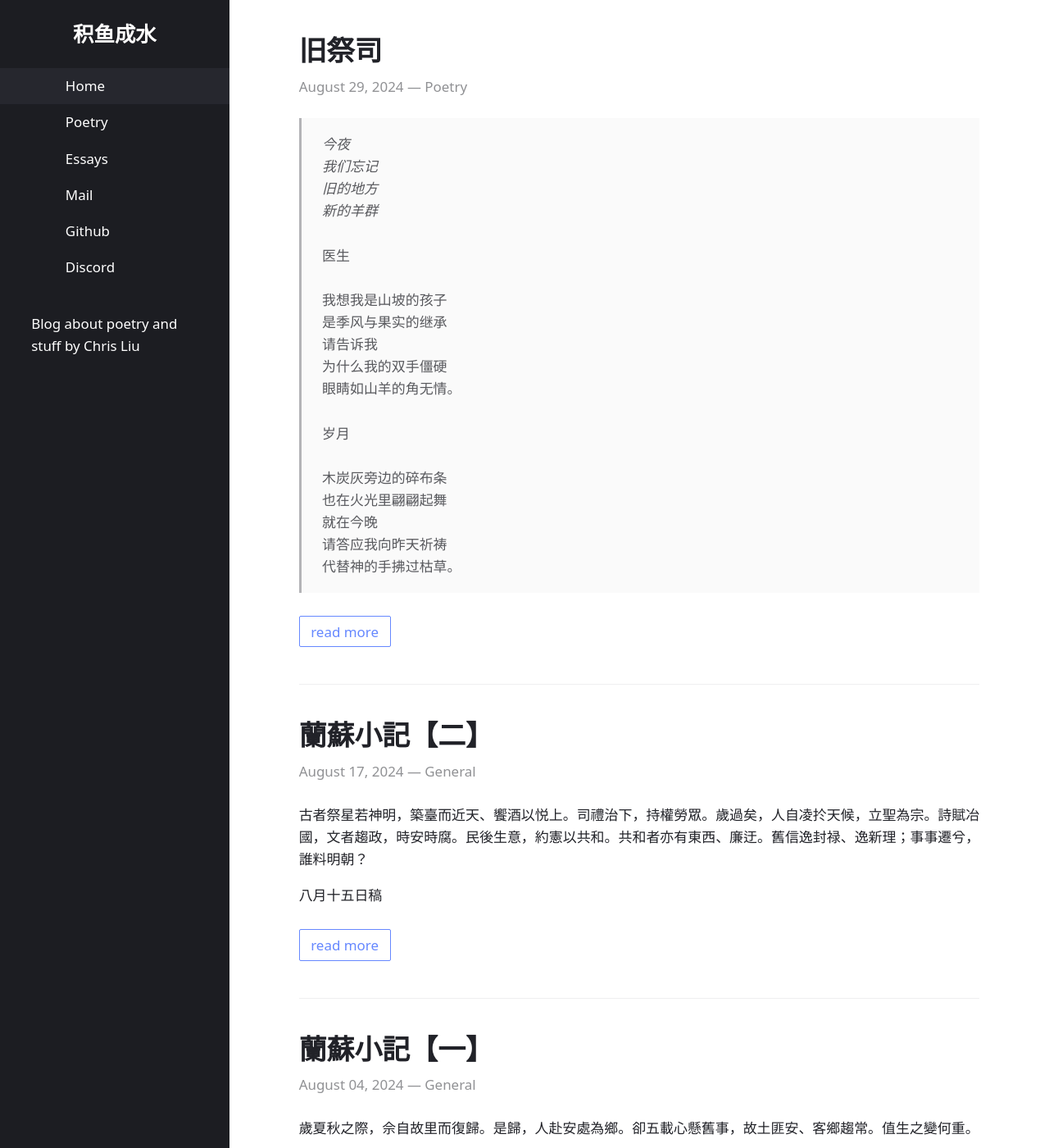
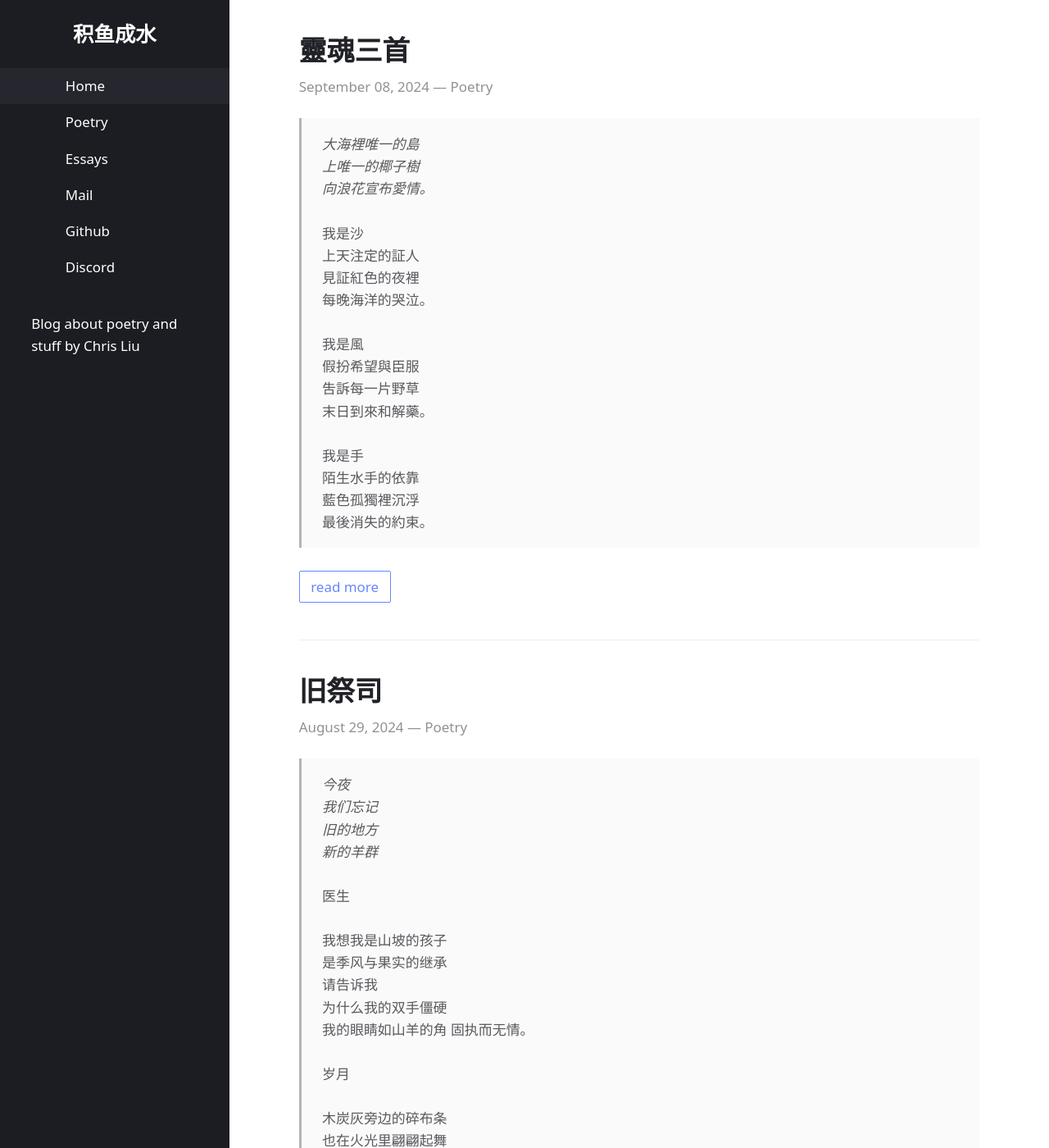
Before and after one commit to chris-zy-liu/chris-zy-liu.github.io, a Jekyll site: the page built from index.html, in a window 1280 px wide and 1400 px high. Shown: the whole window at 82% size. Built offline with Jekyll 4.4.1, drawn with Linux system fonts in a browser that asks for light colours; some of the changed text lies outside the part shown.

Commit message:
script update

```diff
--- a/_posts/2024-08-29-old.md
+++ /dev/null
@@ -1,6 +0,0 @@
----
-title: 旧祭司
-layout: post
-categories: Poetry
----
->*今夜*<br>*我们忘记*<br>*旧的地方*<br>*新的羊群*<br><br>医生<br><br>我想我是山坡的孩子<br>是季风与果实的继承<br>请告诉我<br>为什么我的双手僵硬<br>眼睛如山羊的角无情。<br><br>岁月<br><br>木炭灰旁边的碎布条<br>也在火光里翩翩起舞<br>就在今晚<br>请答应我向昨天祈祷<br>代替神的手拂过枯草。
--- /dev/null
+++ b/_posts/2024-08-29-shaman.md
@@ -0,0 +1,9 @@
+---
+title: 旧祭司
+layout: post
+categories: Poetry
+---
+>*今夜*<br>*我们忘记*<br>*旧的地方*<br>*新的羊群*<br><br>医生<br><br>我想我是山坡的孩子<br>是季风与果实的继承<br>请告诉我<br>为什么我的双手僵硬<br>我的眼睛如山羊的角
+>固执而无情。<br><br>岁月<br><br>木炭灰旁边的碎布条<br>也在火光里翩翩起舞<br>就在今晚<br>请答应我向昨天祈祷<br>代替神的手拂过微笑<br>也拂过枯草。
+
+24.9.8 改奏
--- /dev/null
+++ b/_posts/2024-09-08-sea.md
@@ -0,0 +1,6 @@
+---
+title: 靈魂三首
+layout: post
+categories: Poetry
+---
+>*大海裡唯一的島*<br>*上唯一的椰子樹*<br>*向浪花宣布愛情。*<br><br>我是沙<br>上天注定的証人<br>見証紅色的夜裡<br>每晚海洋的哭泣。<br><br>我是風<br>假扮希望與臣服<br>吿訴每一片野草<br>末日到來和解藥。<br><br>我是手<br>陌生水手的依靠<br>藍色孤獨裡沉浮<br>最後消失的約束。
```
Also changed, not shown: _posts/.obsidian/workspace.json (+6 -6 lines).
